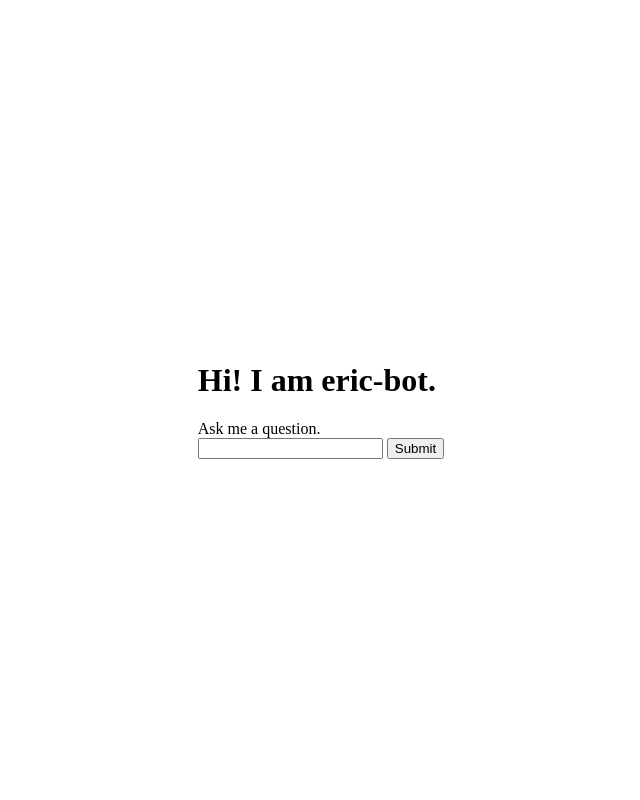
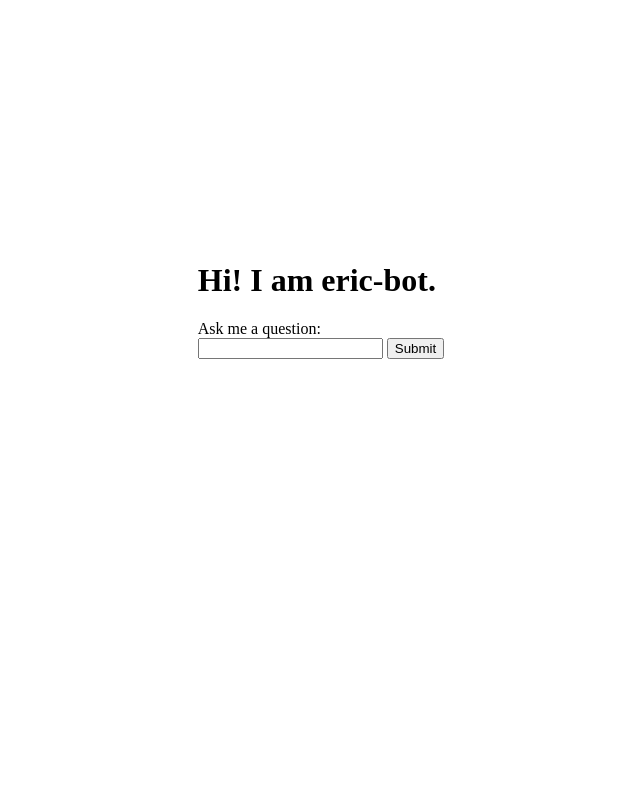
Before and after one commit to ezrc2/contextual-chatbot, a Flask app: page / in a window 1280 px wide. Shown: the whole page, without its empty margins (319-959 px from the left). Run offline with Flask 2, Linux system fonts and the light colour scheme.

Commit message:
Fix form input and centering

```diff
--- a/app.py
+++ b/app.py
@@ -53,7 +53,7 @@ def form():
     else:
         response = "Sorry, I do not understand."
 
-    return response
+    return render_template('main.html', result=response)
 
 
 if __name__ == '__main__':
--- a/templates/main.html
+++ b/templates/main.html
@@ -1,12 +1,10 @@
 <!doctype html>
 <html>
-
-<head>
 
 <style>
     html,
     body {
-            height: 100%;
+        height: 75%;
     }
 
     html {
@@ -17,19 +15,34 @@
     body {
         display: table-cell;
         vertical-align: middle;
+        position: relative;
+    }
+
+    form {
+        text-align: left;
+        width: 100%;
     }
 </style>
 
+<head>
     <title>Chatbot</title>
+</head>
 
-</head>
 <h1>Hi! I am eric-bot.</h1>
 
-Ask me a question.
+Ask me a question:
 
 <form method="POST">
     <input name="text">
     <input type="submit">
 </form>
 
+<div class="result">
+    {% if result %}
+    <br>
+    <br> Bot response:
+    <p style="font-size:25px; text-align:center; color:blue">{{result}}</p>
+    {% endif %}
+</div>
+
 </html>
```
Lines whose indentation alone changed are shown as unchanged.
